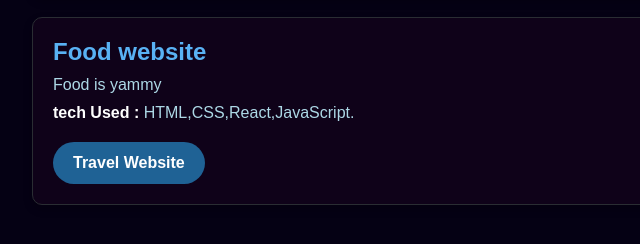
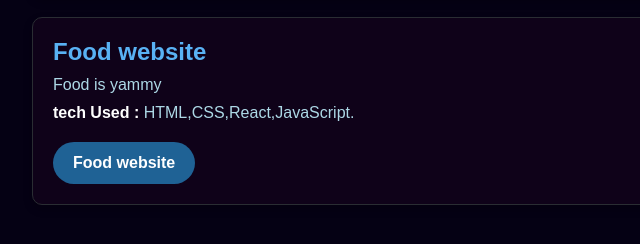
Before and after one commit to anjalikumari123455/portfolio, a plain HTML site: page index.html in a window 1280 px wide. Shown: the part 2922-3166 px from the top of the page, 208-848 px from the left. Drawn offline with Linux system fonts and the light colour scheme.

Commit message:
second commit

```diff
--- a/index.html
+++ b/index.html
@@ -144,7 +144,7 @@
               <p>
                 <strong>tech Used :</strong> HTML,CSS,React,JavaScript,nodejs
               </p>
-              <button><a href="">Job Portal Clone</a></button>
+              <button><a href="job-klhgu4zwh-anjalis-projects-dc158079.vercel.app">Job Portal Clone</a></button>
             </div>
             <div class="project1">
               <h3>Portfolio Website</h3>
@@ -166,13 +166,13 @@
                 users plan, book, and manage trips seamlessly.
               </p>
               <p><strong>tech Used :</strong> HTML,CSS,React,JavaScript.</p>
-              <button><a href="">Travel Website</a></button>
+              <button><a href="travelwebsite-h3dxn7f58-anjalis-projects-dc158079.vercel.app">Travel Website</a></button>
             </div>
             <div class="project1">
               <h3>Food website</h3>
               <p>Food is yammy</p>
               <p><strong>tech Used :</strong> HTML,CSS,React,JavaScript.</p>
-              <button><a href="">Travel Website</a></button>
+              <button><a href="">Food website</a></button>
             </div>
           </div>
         </div>
```
